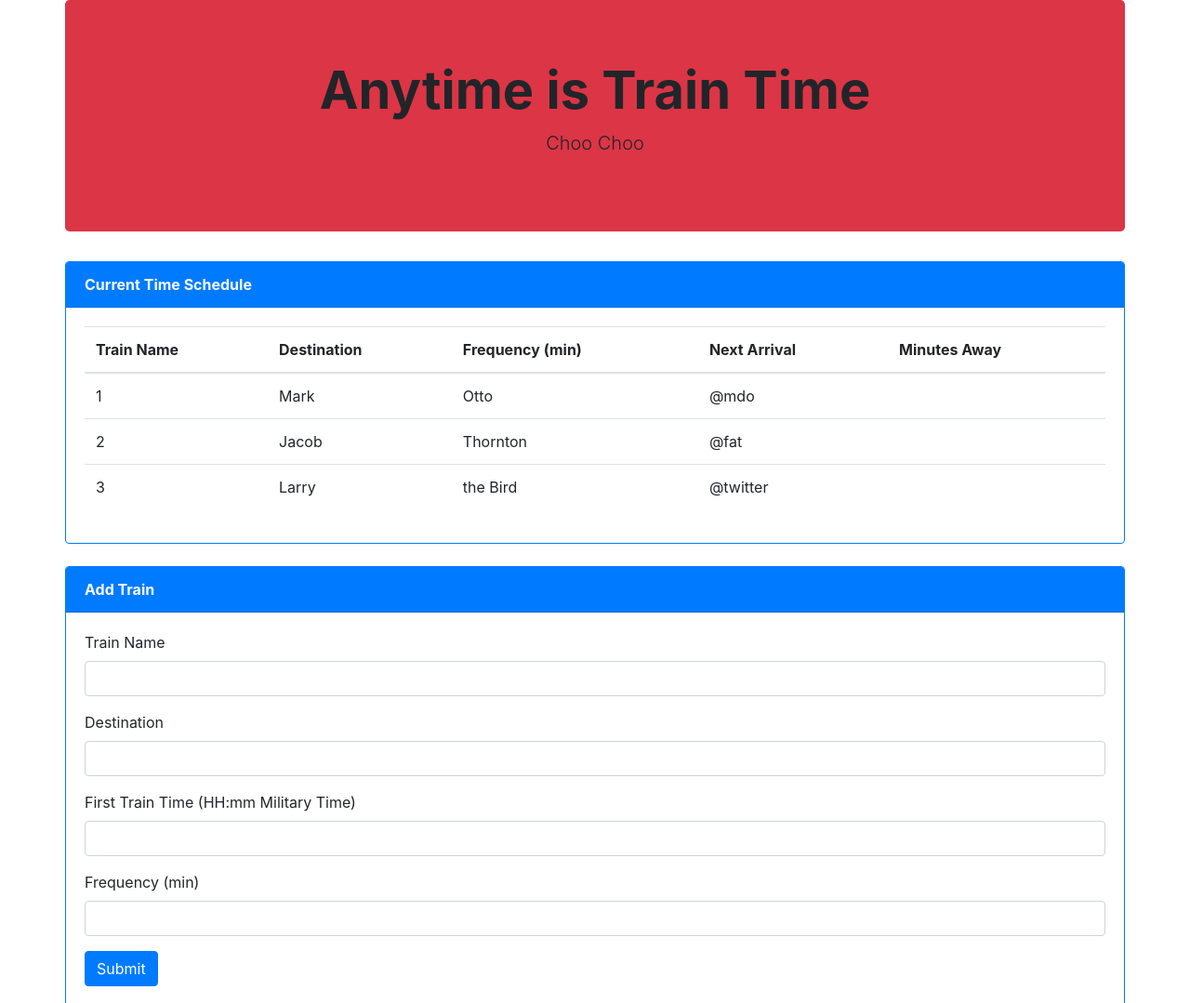
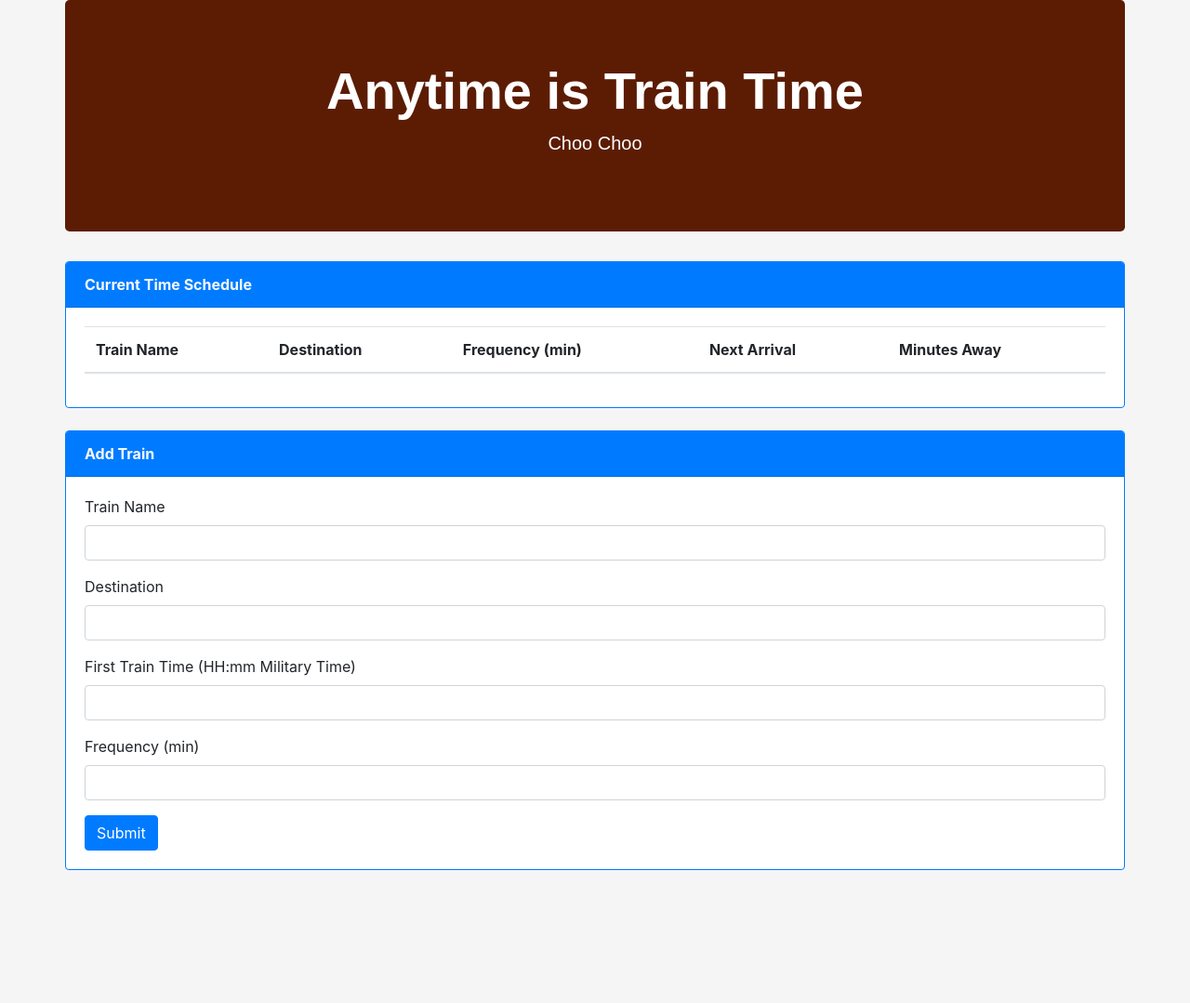
Before and after one commit to rayhe921/train-scheduler, a plain HTML site: page index.html in a window 1280 px wide. Shown: the top 1079 px of the page at 93% size. After the commit the page ends 936 px from the top, so only its background shows below. Drawn offline with nearby package versions, Linux system fonts and the light colour scheme; no server answers; a web font is replaced by a local one.

Commit message:
forgot to commit final add ons

```diff
--- a/assets/css/style.css
+++ b/assets/css/style.css
@@ -1,3 +1,15 @@
 .card{
     padding: 0%;
 }
+
+#header{
+    font-family: 'Notable', sans-serif;
+    background-color: rgb(92, 28, 3);
+    color: white;
+}
+
+body{
+    /* background-image: url("../images/gravel.png");
+    background-repeat: repeat; */
+    background-color: whitesmoke;
+}
--- a/assets/js/app.js
+++ b/assets/js/app.js
@@ -19,8 +19,9 @@
 var frequency = 0;
 var currentTime = moment();
 console.log("CURRENT TIME: " + moment(currentTime).format("hh:mm"));
-  // var firstTimeConverted = moment(firstTime, "HH:mm").subtract(1, "years");
-  $("#add-data").on("click", function(event){
+
+
+$("#add-data").on("click", function (event) {
   event.preventDefault();
 
   trainName = $("#name-input").val().trim();
@@ -34,9 +35,11 @@
     firstTrainTime: firstTime,
     frequency: frequency
   });
+
+  emptyInput();
 });
 
-  dataRef.ref().on("child_added", function(childSnapshot){
+dataRef.ref().on("child_added", function (childSnapshot) {
   console.log(childSnapshot.val().name);
   console.log(childSnapshot.val().destination);
   console.log(childSnapshot.val().firstTrainTime);
@@ -47,17 +50,27 @@
   var freq = childSnapshot.val().frequency;
   var firstTimeConverted = moment(firstTime, "HH:mm").subtract(1, "years");
   var timeDiff = moment().diff(moment(firstTimeConverted), "minutes");
-    var remaining = parseInt(timeDiff) % frequency;
-    var minTill = frequency - remaining;
-    var nextTrain = moment(moment(), "HH:mm").add(minTill, "minutes");
+  var remaining = parseInt(timeDiff) % freq;
+  console.log(remaining);
+  var minTill = freq - remaining;
+  console.log(minTill);
+  var nextTrain = moment().add(minTill, "minutes");
   console.log(nextTrain);
+  console.log(nextTrain.format("HH:mm"));
 
   $("#train-display").append("<tr><td>" + name + "</td><td>"
     + destin + "</td><td>" + freq + "</td><td>"
-    + nextTrain + "</td><td>" + minTill + "</td></tr>");
+    + nextTrain.format("HH:mm A") + "</td><td>" + minTill + "</td></tr>");
 },
 
-  function(errorObject) {
+  function (errorObject) {
     console.log("Errors handled: " + errorObject.code);
   }
 );
+
+function emptyInput() {
+  $("#name-input").val("")
+  $("#destination-input").val("")
+  $("#time-input").val("")
+  $("#frequency-input").val("")
+};
--- a/index.html
+++ b/index.html
@@ -4,6 +4,7 @@
 <head>
     <meta charset="utf-8">
     <meta name="viewport" content="width=device-width, initial-scale=1, shrink-to-fit=no">
+    <link href="https://fonts.googleapis.com/css?family=Notable&display=swap" rel="stylesheet">
     <link rel="stylesheet" href="https://stackpath.bootstrapcdn.com/bootstrap/4.3.1/css/bootstrap.min.css"
         integrity="sha384-ggOyR0iXCbMQv3Xipma34MD+dH/1fQ784/j6cY/iJTQUOhcWr7x9JvoRxT2MZw1T" crossorigin="anonymous">
     <link rel="stylesheet" type="text/css" href="assets/css/style.css">
@@ -11,9 +12,9 @@
 </head>
 
 <body>
-    <div class="bg-danger container jumbotron">
+    <div id="header" class="container jumbotron">
         <div class="container">
-            <h1 class="font-weight-bold text-center display-4">Anytime is Train Time</h1>
+            <h1 id="header" class="font-weight-bold text-center display-4">Anytime is Train Time</h1>
             <p class="text-center lead">Choo Choo</p>
         </div>
     </div>
@@ -33,27 +34,7 @@
                   </tr>
                 </thead>
                 <tbody id="train-display">
-                  <tr>
-                    <td scope="row">1</td>
-                    <td>Mark</td>
-                    <td>Otto</td>
-                    <td>@mdo</td>
-                    <td></td>
-                  </tr>
-                  <tr>
-                    <td scope="row">2</td>
-                    <td>Jacob</td>
-                    <td>Thornton</td>
-                    <td>@fat</td>
-                    <td></td>
-                  </tr>
-                  <tr>
-                    <td scope="row">3</td>
-                    <td>Larry</td>
-                    <td>the Bird</td>
-                    <td>@twitter</td>
-                    <td></td>
-                  </tr>
+
                 </tbody>
               </table>
         </div>
```
Also changed, not shown: assets/images/gravel.png (added). Lines whose indentation alone changed are shown as unchanged.
